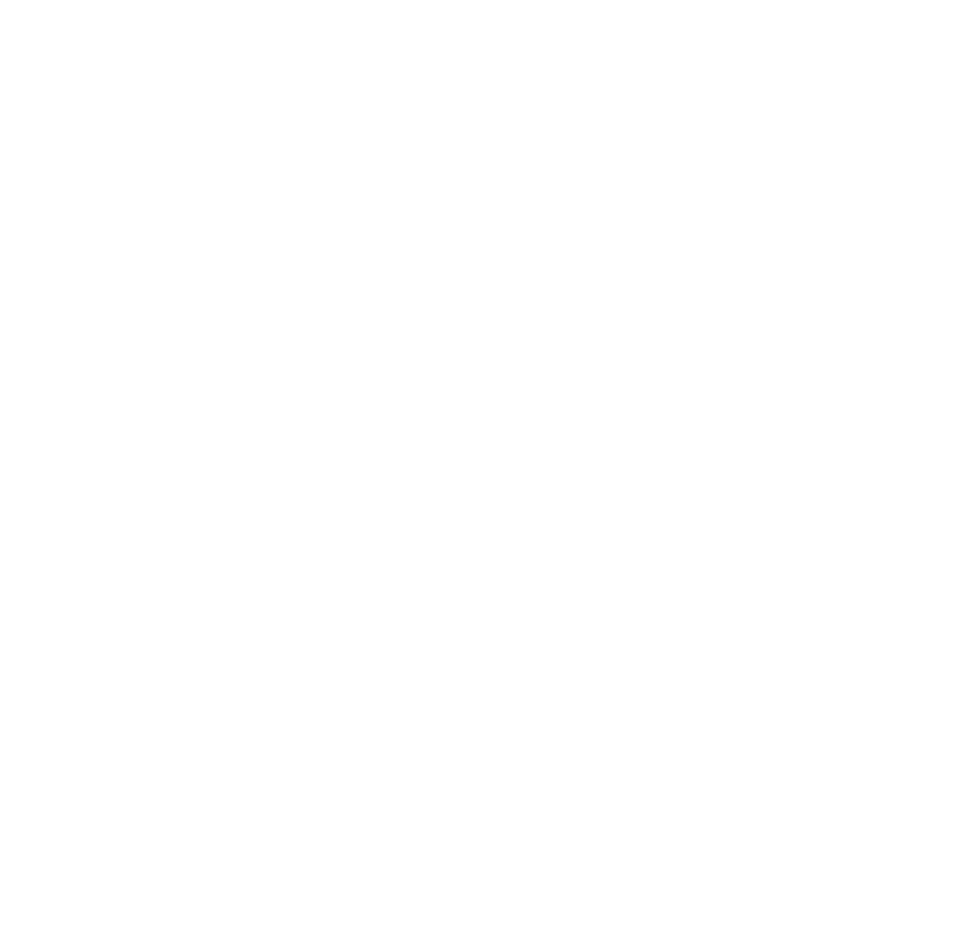
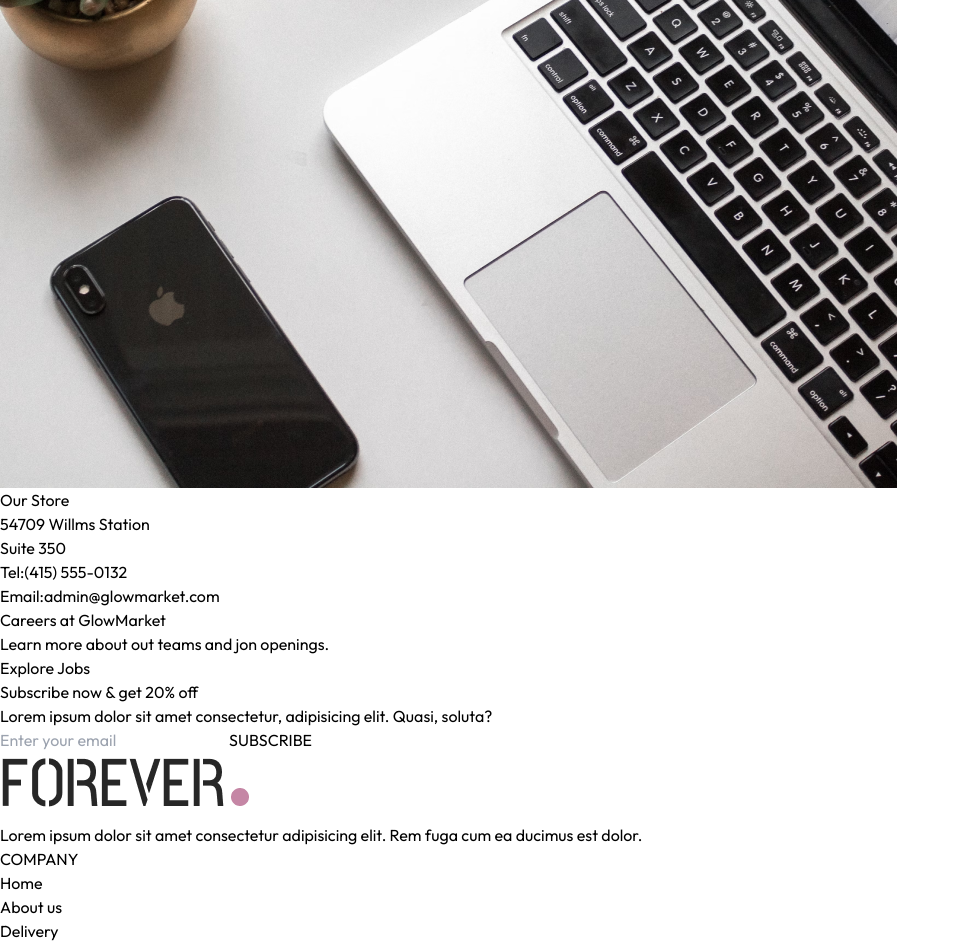
Before and after one commit to GhMamadreza84/E-Commerce-Shop-Front, a React (Vite) app: page /contact in a window 1280 px wide. Shown: the part 955-1902 px from the top of the page, without its empty margins (0-960 px from the left). Before the commit the page ends 858 px from the top, so only its background shows below. Built offline with nearby package versions, Linux system fonts and the light colour scheme.

Commit message:
i now complated the project !

```diff
--- a/src/pages/Contact.jsx
+++ b/src/pages/Contact.jsx
@@ -1,14 +1,43 @@
-import React from 'react'
-import Title from '../components/Title'
+import React from "react";
+import Title from "../components/Title";
+import { assets } from "../assets/assets";
+import Newsletter from "../components/Newsletter";
 
 const Contact = () => {
   return (
     <div>
       <div className="pt-10 text-2xl text-center border-t">
-        <Title text1={'CONTACT'} text2={'US'} />
+        <Title text1={"CONTACT"} text2={"US"} />
       </div>
+      <div className="flex flex-col justify-center gap-10 my-10 md:flex-row mb-28">
+        <img
+          className="w-full md:max-w-[450px] object-contain"
+          src={assets.contact_img}
+          alt="contact_img"
+        />
+        <div className="flex flex-col items-start justify-center gap-6">
+          <p className="text-xl font-semibold text-gray-600">Our Store</p>
+          <p className="text-gray-500">
+            54709 Willms Station <br /> Suite 350
+          </p>
+          <p className="text-gray-500">
+            Tel:(415) 555-0132 <br />
+            Email:admin@glowmarket.com
+          </p>
+          <p className="text-xl font-semibold text-gray-600">
+            Careers at GlowMarket
+          </p>
+          <p className="text-gray-500">
+            Learn more about out teams and jon openings.
+          </p>
+          <button className="px-8 py-4 text-sm transition-all duration-300 border border-black hover:bg-black hover:text-white">
+            Explore Jobs
+          </button>
+        </div>
+      </div>
+      <Newsletter />
     </div>
-  )
-}
+  );
+};
 
-export default Contact
+export default Contact;
```
